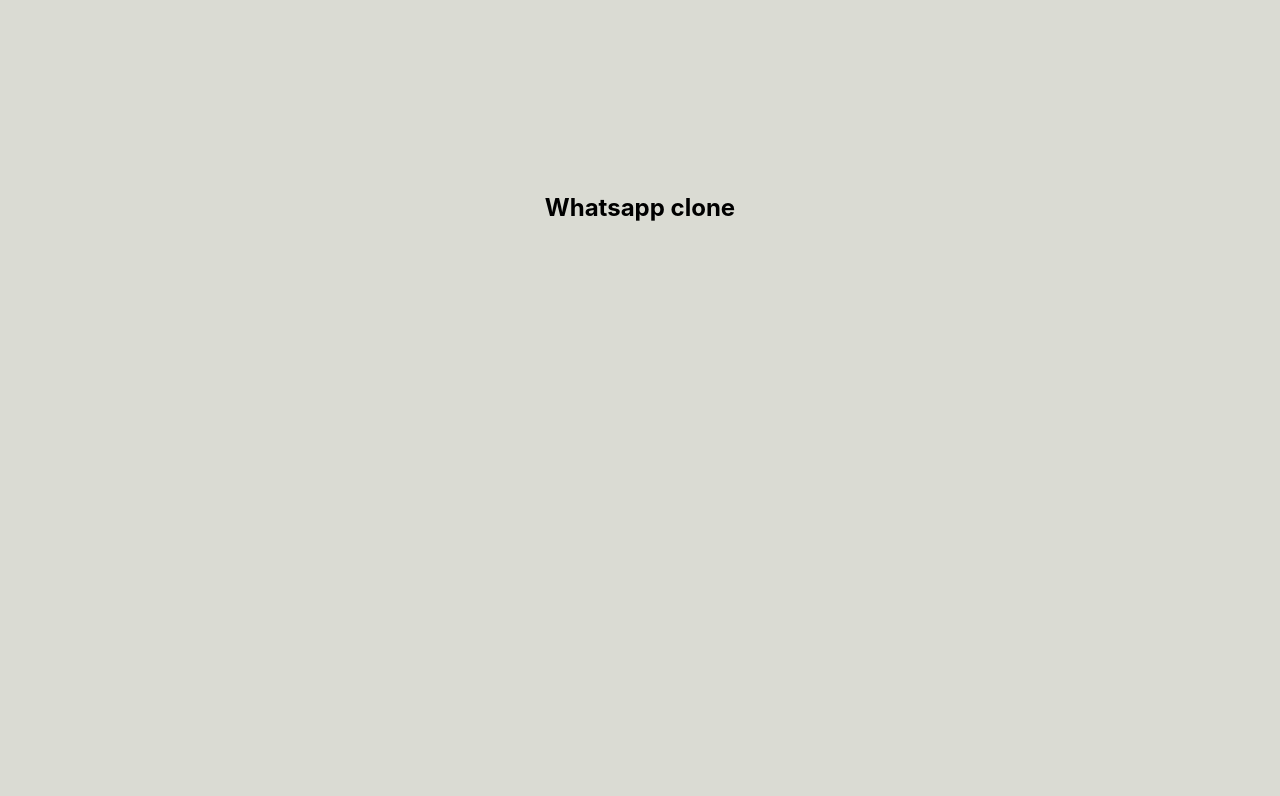
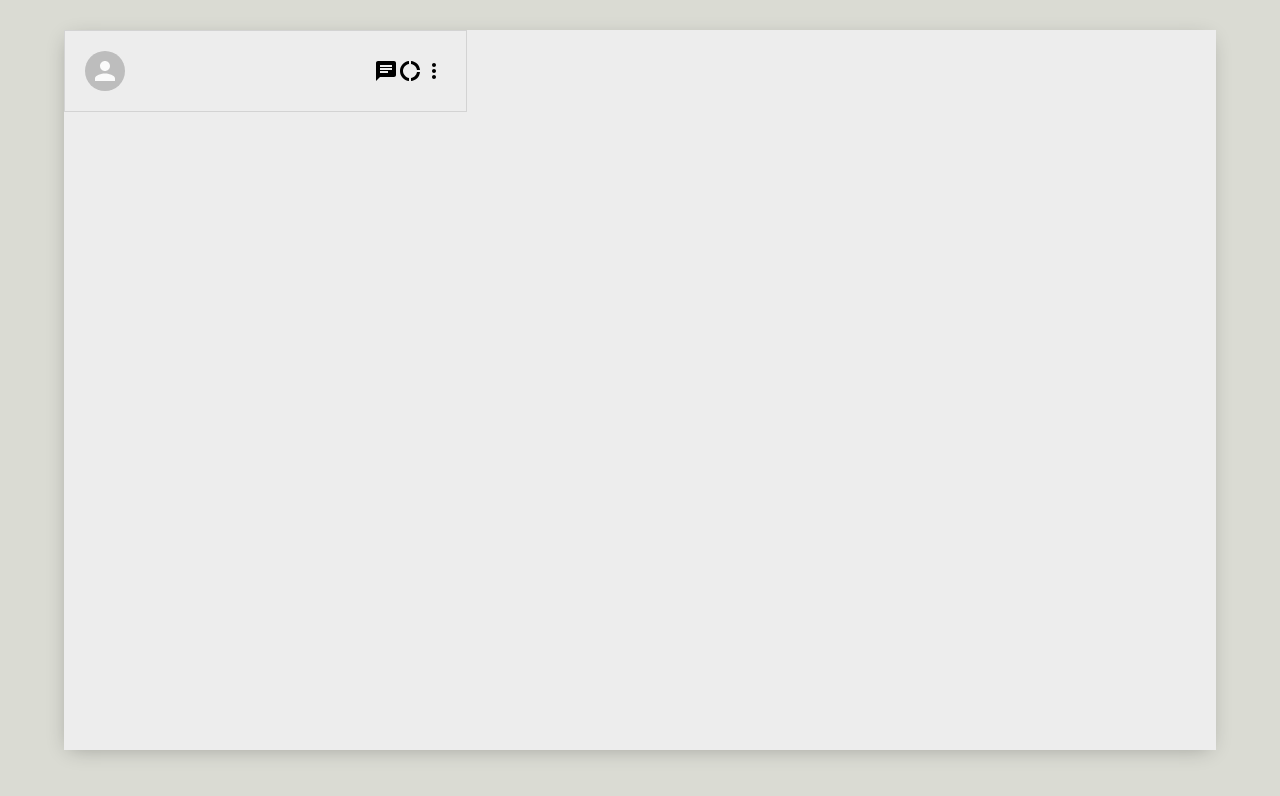
Before and after one commit to Moonwalkerr/ChatMee, a React (Create React App) app: page / in a window 1280 px wide. Shown: the top 796 px of the page. Built offline with nearby package versions, Linux system fonts and the light colour scheme.

Commit message:
sidebar comp added

```diff
--- a/src/App.js
+++ b/src/App.js
@@ -1,12 +1,14 @@
 import './App.css';
+import Sidebar from './comps/sidebar';
 
 // BEM Naming convention
 function App() {
   return (
   <div className="app">
-     <h2>Whatsapp clone</h2>
-     <div className="innerApp">
+     {/* <h2>Folks Chat</h2> */}
+     <div className="inner__App">
       {/* SideBar */}
+      <Sidebar/>
       {/* Chat */}
      </div>
     </div>
```
